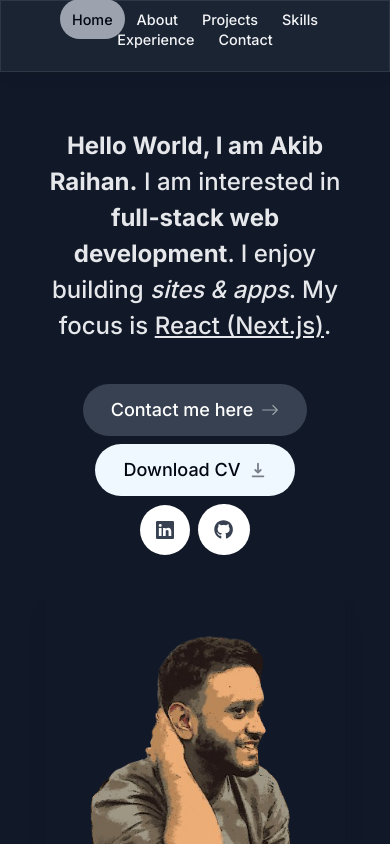
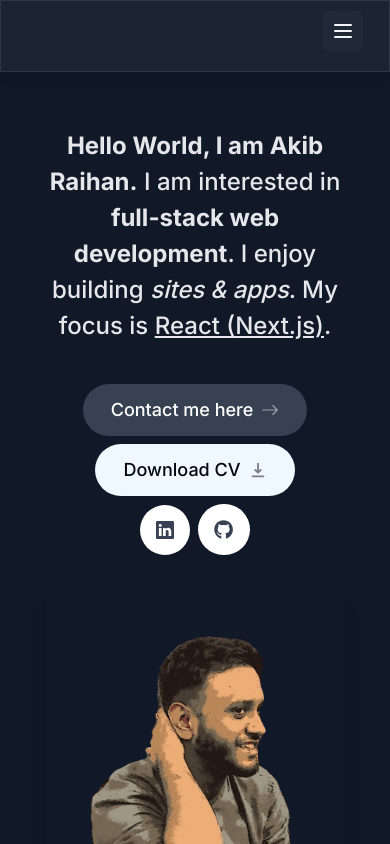
Before and after one commit to Akib-Raihan-4/Portfolio, a Next.js app: page / in a window 390 px wide. Shown: the top 844 px of the page. Built offline with nearby package versions, Linux system fonts and the light colour scheme; a web font is replaced by a local one.

Commit message:
Fixed the Nav Bar and added Mv

```diff
--- a/components/header.tsx
+++ b/components/header.tsx
@@ -1,22 +1,87 @@
 "use client"
 
-import React, { useState } from 'react';
+import React, { useState, useEffect } from 'react';
 import { motion } from 'framer-motion';
 import { links } from '@/lib/data';
 import Link from 'next/link';
 import clsx from 'clsx';
 
-export default function Header() {
+
+
+
+const MobileNav = () => {
+    const [isMobileMenuOpen, setIsMobileMenuOpen] = useState(false);
+    const toggleMobileMenu = () => {
+        setIsMobileMenuOpen((prev) => !prev); // Toggle the mobile menu state
+    };
     const [activeSection, setActiveSection] = useState('Home');
+    return(
+        <motion.div
+                className="fixed top-0 left-1/2 -translate-x-1/2 h-[4.5rem] w-full rounded-none border border-gray-600 border-opacity-40 bg-gray-800 bg-opacity-80 shadow-lg shadow-black/[0.03] sm:top-6 sm:h-[3.25rem] sm:w-[36rem] sm:rounded-full"
+                initial={{ y: -100, x: '-50%', opacity: 0 }}
+                animate={{ y: 0, x: '-50%', opacity: 1 }}
+            >
+            <nav
+                className='flex fixed top-[0.15rem] left-1/2 h-12 -translate-x-1/2 py-2 sm:top-[1rem] sm:h-[initial] sm:py-0'
+            >
+                <ul
+                    className='flex w-[22rem] flex-wrap items-center justify-center gap-y-1 text-[0.9rem] font-medium text-gray-100 sm:w-[initial] sm:flex-nowrap sm:gap-5 '
+                >
+                    {/* Add a button for mobile menu */}
+                    <button
+                        className="sm:hidden bg-gray-800 text-gray-100 p-2 rounded-md absolute top-2 right-2"
+                        onClick={() => toggleMobileMenu()} // Implement this function
+                    >
+                        <svg
+                            className="w-6 h-6"
+                            fill="none"
+                            stroke="currentColor"
+                            viewBox="0 0 24 24"
+                            xmlns="http://www.w3.org/2000/svg"
+                        >
+                            <path strokeLinecap="round" strokeLinejoin="round" strokeWidth="2" d="M4 6h16M4 12h16M4 18h16" />
+                        </svg>
+                    </button>
 
+                    {isMobileMenuOpen && (
+                        <div className="sm:hidden w-full bg-gray-800 text-gray-100 opacity-100 mt-12 py-2">
+                            {links.map((link) => (
+                                <motion.div
+                                    key={link.hash}
+                                    className="px-4 py-2 hover:bg-gray-700"
+                                    initial={{ opacity: 0 }}
+                                    animate={{ opacity: 1 }}
+                                >
+                                    <Link
+                                        className={clsx('hover:text-stone-400 transition', {
+                                            'hover:text-white text-gray-950': activeSection === link.name,
+                                        })}
+                                        href={link.hash}
+                                        onClick={() => {
+                                            setActiveSection(link.name);
+                                            toggleMobileMenu(); // Close mobile menu on link click
+                                        }}
+                                    >
+                                        {link.name}
+                                    </Link>
+                                </motion.div>
+                            ))}
+                        </div>
+                    )}
+                </ul>
+            </nav>
+        </motion.div>
+    )
+}
+
+const DesktopNav = () => {
+    const [activeSection, setActiveSection] = useState('Home');
     const transition = {
         type: 'tween',
         duration: 0.3,
         ease: 'easeInOut',
     };
-
-    return (
-        <header className='z-[999] relative'>
+    return(
         <motion.div
             className="fixed top-0 left-1/2 -translate-x-1/2 h-[4.5rem] w-full rounded-none border border-gray-600 border-opacity-40 bg-gray-800 bg-opacity-80 shadow-lg shadow-black/[0.03] sm:top-6 sm:h-[3.25rem] sm:w-[36rem] sm:rounded-full"
             initial={{ y: -100, x: '-50%', opacity: 0 }}
@@ -58,6 +123,39 @@ export default function Header() {
                 </ul>
             </nav>
         </motion.div>
+    )
+}
+
+
+
+
+export default function Header() {
+
+    const [isMobile, setIsMobile] = useState<boolean>(
+        typeof window !== 'undefined' && window.innerWidth <= 768
+      );
+
+      const handleResize = () => {
+        setIsMobile(window.innerWidth <= 768);
+      };
+
+      useEffect(() => {
+        if (typeof window !== 'undefined') {
+          handleResize();
+          window.addEventListener('resize', handleResize);
+          return () => {
+            window.removeEventListener('resize', handleResize);
+          };
+        }
+      }, []);
+
+
+    return (
+        <header className='z-[999] relative'>
+
+                {isMobile ? <MobileNav /> : <DesktopNav />}
+
         </header>
+
     );
 }
--- a/components/intro.tsx
+++ b/components/intro.tsx
@@ -24,7 +24,9 @@ export default function Intro() {
                         src="/IntroPic.png"
                         width={400}
                         height={266}
-                        className="z-10 object-cover object-center rounded-lg shadow-xl w-[300px] h-[450px] sm:h-[566px] sm:w-[450px]"
+                        className="z-10 object-cover object-center rounded-lg shadow-xl w-[300px] h-[450px] sm:h-[566px] sm:w-[400px]"
+                        initial={{ opacity: 0, scale: 0.8 }}
+                        animate={{ opacity: 1, scale: 1 }}
                         whileHover={{
                             opacity: 1,
                             scale: 1.05,
--- a/components/skills.tsx
+++ b/components/skills.tsx
@@ -98,7 +98,6 @@ const DesktopSkills = () => {
             <Skill nam="Django" x="473px" y="250px"/>
             <Skill nam="C++" x="-187px" y="-410px"/>
         </div>
-
   )
 }
 
```
Lines whose indentation alone changed are shown as unchanged.
